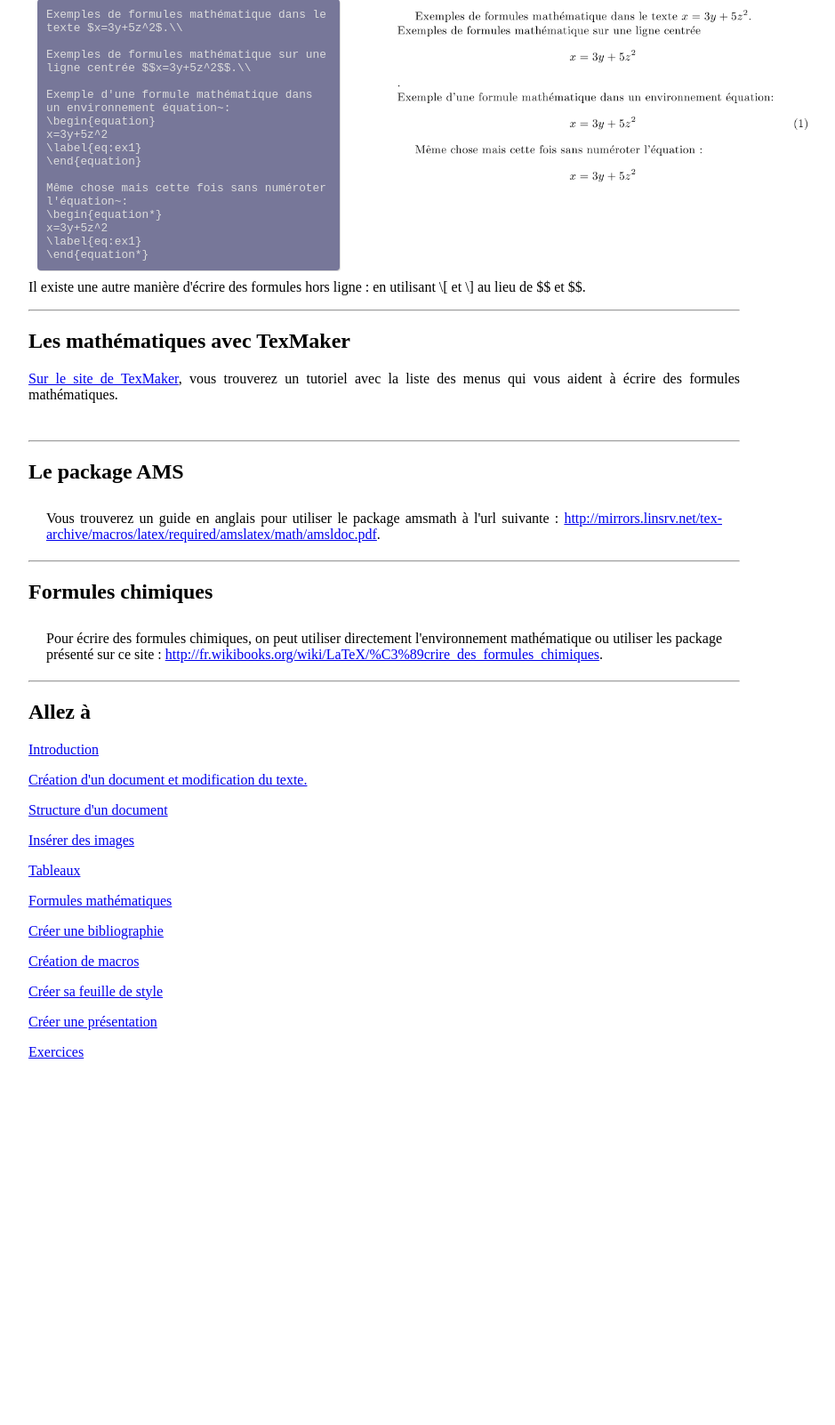
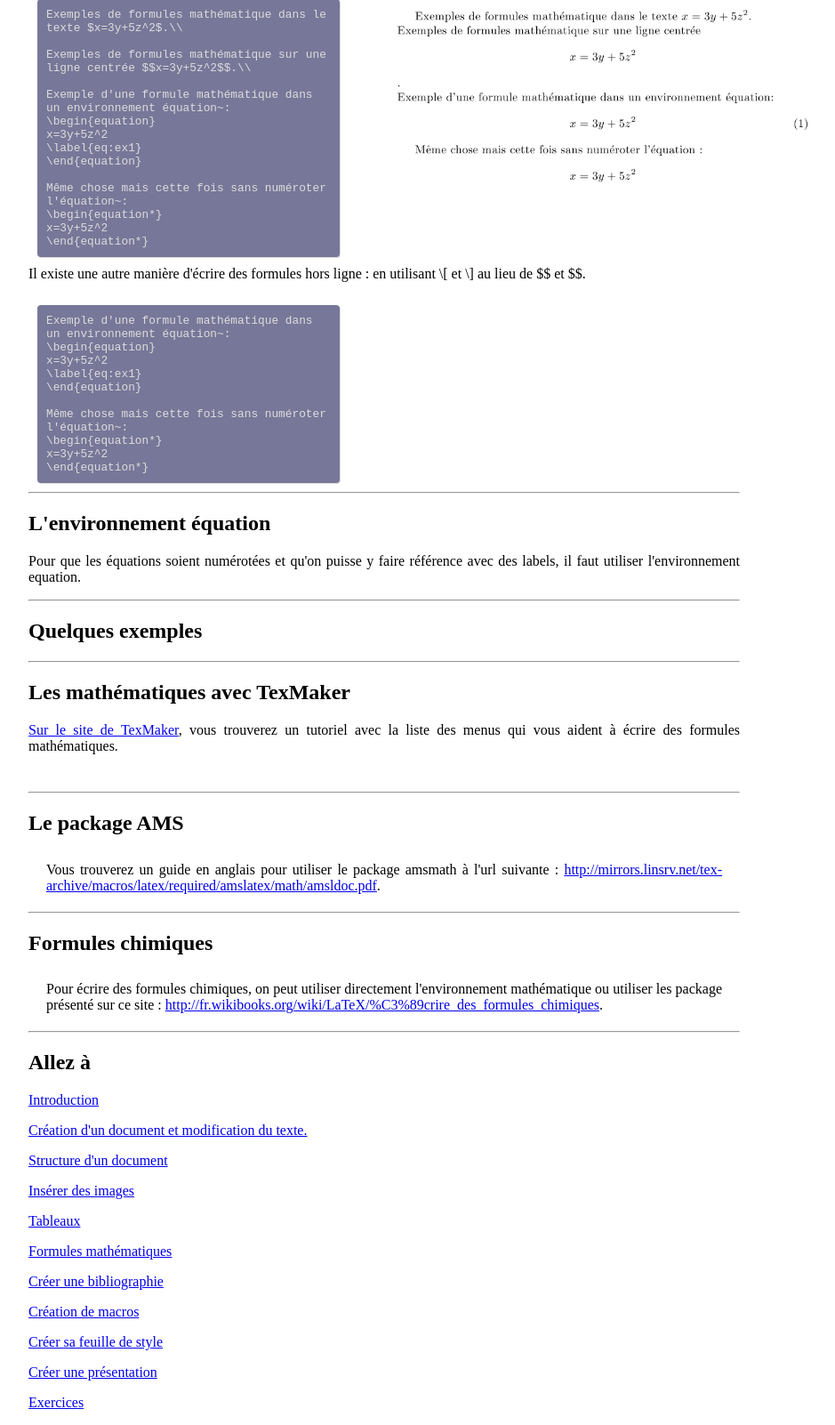
Before and after one commit to clairedune/coursLatex, a PHP site: page /maths.php in a window 1280 px wide. Shown: the part 158-1760 px from the top of the page at 89% size, without its empty margins (208-1147 px from the left). Before the commit the page ends 1348 px from the top, so only its background shows below. Run offline with PHP 8.4, Linux system fonts and the light colour scheme.

Commit message:
mise à jour de la partie math

```diff
--- a/maths.php
+++ b/maths.php
@@ -29,7 +29,6 @@
             Même chose mais cette fois sans numéroter l'équation~:  <br/>
             \begin{equation*}<br/>
                 x=3y+5z^2<br/>
-            \label{eq:ex1}<br/>
             \end{equation*}<br/>
         </div>
         <div style="float:left;width:40%;">
@@ -44,6 +43,39 @@
         Il existe une autre manière d'écrire des formules hors ligne : en utilisant \[ et \] au lieu de $$ et $$.
 
         </p>
+        <div class="code" style="float:left;width:40%;" >
+
+            Exemple d'une formule mathématique dans un environnement équation~: <br/>
+                \begin{equation}<br/>
+                    x=3y+5z^2<br/>
+                \label{eq:ex1}<br/>
+                \end{equation}<br/>
+                <br/>
+            Même chose mais cette fois sans numéroter l'équation~:  <br/>
+            \begin{equation*}<br/>
+                x=3y+5z^2<br/>
+            \end{equation*}<br/>
+        </div>
+
+
+      </div>
+
+      <div style ="clear:both">
+      <hr/>
+      <H2>L'environnement équation </H2>
+
+      <p>
+        Pour que les équations soient numérotées et qu'on puisse y faire référence avec des labels, il faut utiliser l'environnement equation.
+      </p>
+
+      </div>
+
+
+      <div style ="clear:both">
+      <hr/>
+      <H2>Quelques exemples </H2>
+
+
 
       </div>
 
@@ -64,6 +96,9 @@
       Vous trouverez un guide en anglais pour utiliser le package amsmath à l'url suivante :
       <a href="http://mirrors.linsrv.net/tex-archive/macros/latex/required/amslatex/math/amsldoc.pdf">http://mirrors.linsrv.net/tex-archive/macros/latex/required/amslatex/math/amsldoc.pdf</a>.
       </p>
+
+
+
 
       <HR />
 
```
